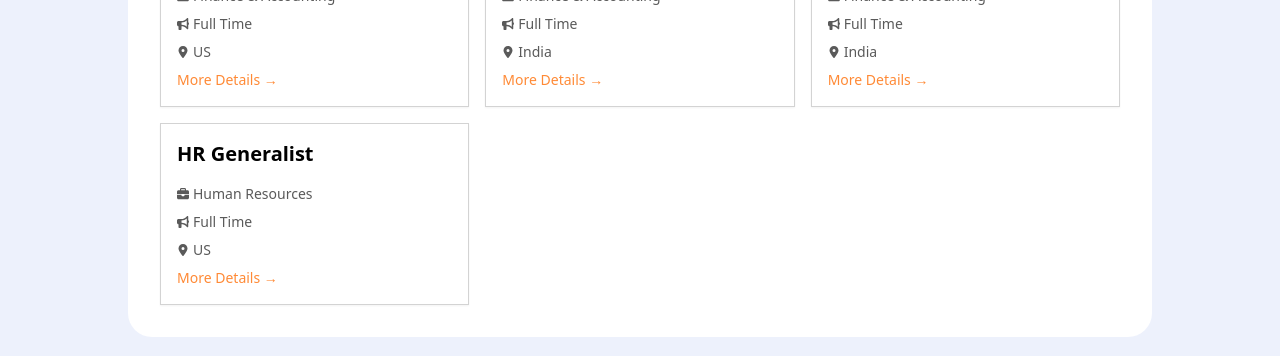
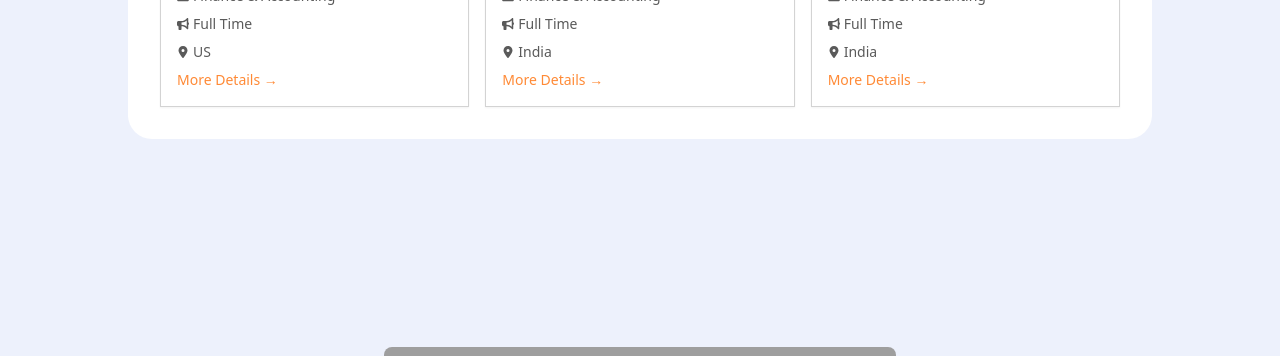
Before and after one commit to tanujchowdhury/nextjs-arightco-website, a Next.js app: page /careers in a window 1280 px wide. Shown: the part 900-1256 px from the top of the page. Built offline with nearby package versions, Linux system fonts and the light colour scheme; grey boxes are pictures that could not be loaded.

Commit message:
remove hr generalist

```diff
--- a/pages/careers/hr-generalist-us.tsx
+++ /dev/null
@@ -1,20 +0,0 @@
-import Head from "next/head";
-import JobPostLayout from "../../components/layouts/jobpostlayout";
-import Layout from "../../components/layouts/layout";
-
-export default function HRGeneralistUS() {
-  return (
-    <Layout>
-      <Head>
-        <title>HR Generalist | Join Our Team | ArightCo</title>
-      </Head>
-      <JobPostLayout
-        jobTitle={"HR Generalist"}
-        jobCategory={"Human Resources"}
-        jobType={"Full Time"}
-        jobLocation={"US"}
-        value={"New HR Generalist US Job Application!"}
-      />
-    </Layout>
-  );
-}
--- a/pages/careers/index.tsx
+++ b/pages/careers/index.tsx
@@ -45,13 +45,6 @@ export default function Careers() {
             jobLocation={"India"}
             href={"/careers/sr-associate-accountant-india"}
           />
-          <JobCard
-            jobTitle={"HR Generalist"}
-            jobCategory={"Human Resources"}
-            jobType={"Full Time"}
-            jobLocation={"US"}
-            href={"/careers/hr-generalist-us"}
-          />
         </div>
       </div>
     </Layout>
```
